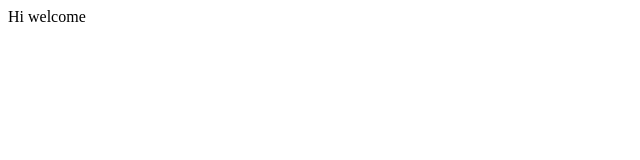
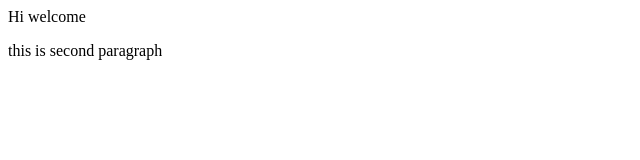
Before and after one commit to sandeeplamba/localRepo, a plain HTML site: page index.html in a window 1280 px wide. Shown: the whole page, without its empty margins (0-640 px from the left). Drawn offline with Linux system fonts and the light colour scheme.

Commit message:
Update second para

```diff
--- a/index.html
+++ b/index.html
@@ -6,5 +6,8 @@
   </head>
   <body>
     <p>Hi welcome</p>
+    <p>
+      this is second paragraph
+    </p>
   </body>
 </html>
```
